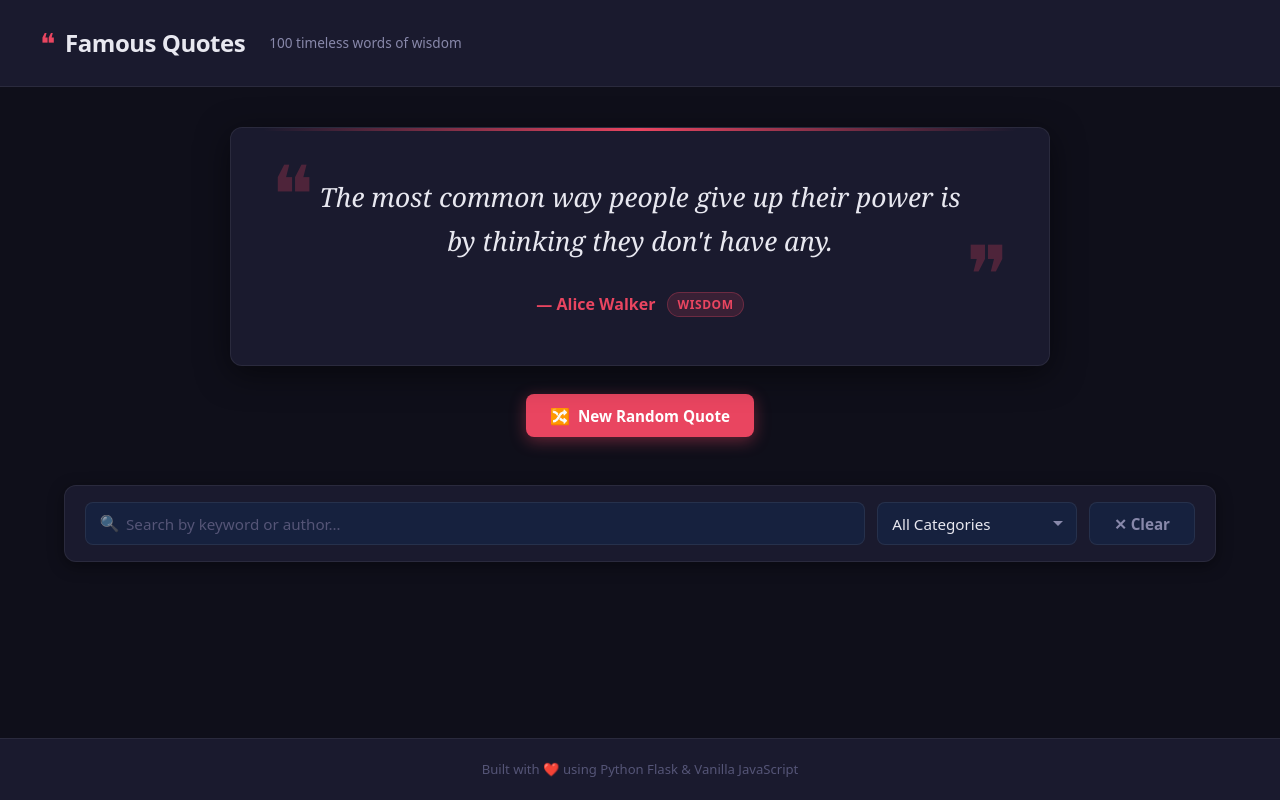
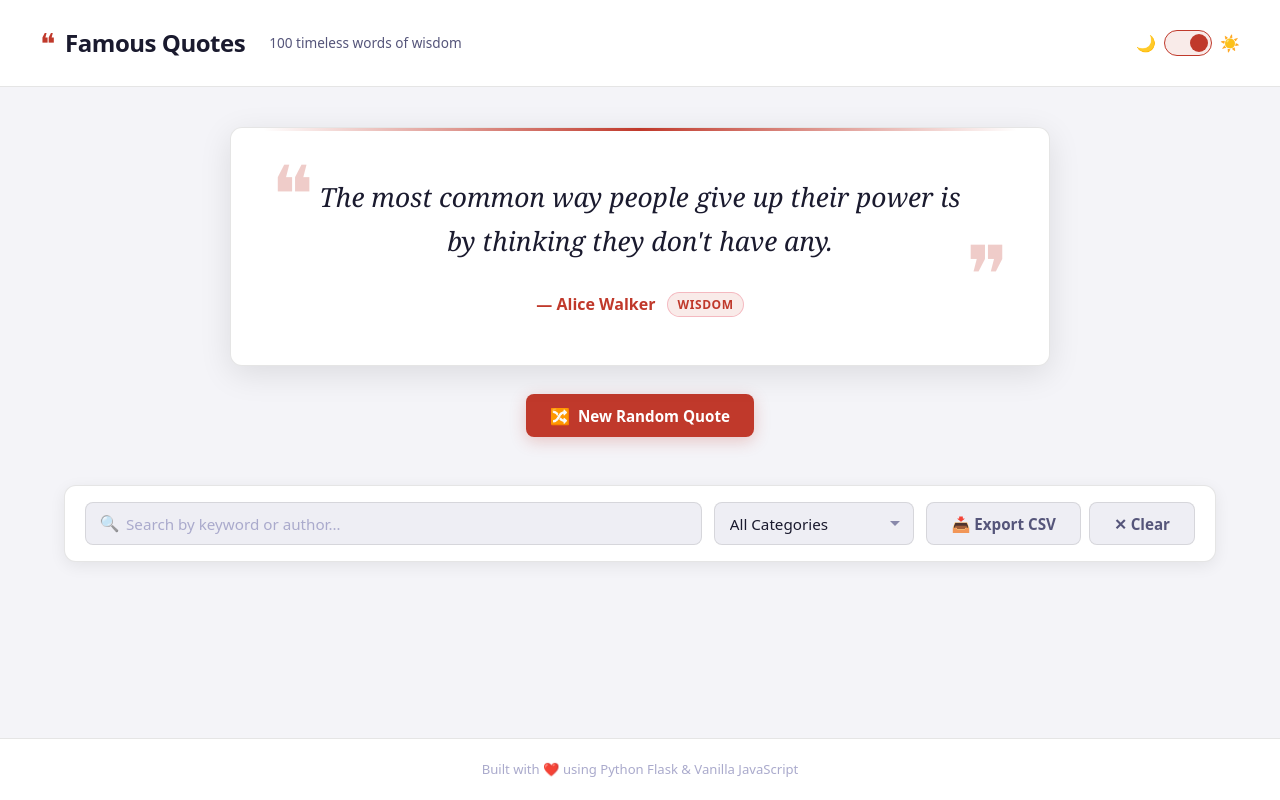
Before and after one commit to NiqueM/NiqueM-famous-quotes, a Flask app: page / in a window 1280 px wide. Run offline with Flask 3, Linux system fonts and the light colour scheme.

Commit message:
feat: copy to clipboard, export CSV, dark/light mode toggle

```diff
--- a/static/css/style.css
+++ b/static/css/style.css
@@ -32,7 +32,35 @@
   --font-quote:  Georgia, 'Times New Roman', serif;
 }
 
+/* ── Light Theme Override ───────────────────────────────────────── */
+[data-theme="light"] {
+  --bg:          #f4f4f8;
+  --surface:     #ffffff;
+  --surface-2:   #eeeef4;
+  --surface-3:   #e4e4ec;
+  --accent:      #c0392b;
+  --accent-dim:  rgba(192, 57, 43, 0.1);
+  --accent-glow: rgba(192, 57, 43, 0.25);
+  --text:        #1a1a2e;
+  --text-muted:  #55557a;
+  --text-dim:    #aaaacc;
+  --border:      rgba(0, 0, 0, 0.1);
+  --border-hover:rgba(192, 57, 43, 0.35);
+  --shadow:      0 8px 32px rgba(0, 0, 0, 0.1);
+  --shadow-card: 0 4px 16px rgba(0, 0, 0, 0.07);
+}
+
 html { scroll-behavior: smooth; }
+
+/* Smooth theme transition on all colour-carrying properties */
+body, .site-header, .hero-card, .quote-card, .search-bar,
+.search-input, .category-select, .btn-ghost, .no-results, .site-footer {
+  transition:
+    background-color var(--transition),
+    border-color var(--transition),
+    color var(--transition),
+    box-shadow var(--transition);
+}
 
 body {
   background-color: var(--bg);
@@ -95,6 +123,70 @@ body {
 .header-sub {
   color: var(--text-muted);
   font-size: 0.85rem;
+  flex: 1;
+}
+
+/* ── Theme Toggle ───────────────────────────────────────────────── */
+.theme-toggle {
+  display: flex;
+  align-items: center;
+  gap: 0.5rem;
+  margin-left: auto;
+}
+
+.toggle-label {
+  font-size: 1rem;
+  line-height: 1;
+  user-select: none;
+}
+
+.toggle-switch {
+  position: relative;
+  display: inline-block;
+  width: 48px;
+  height: 26px;
+  cursor: pointer;
+}
+
+.toggle-switch input {
+  opacity: 0;
+  width: 0;
+  height: 0;
+  position: absolute;
+}
+
+.toggle-track {
+  position: absolute;
+  inset: 0;
+  background: var(--surface-2);
+  border: 1px solid var(--border);
+  border-radius: 999px;
+  transition: background var(--transition), border-color var(--transition);
+}
+
+.toggle-thumb {
+  position: absolute;
+  top: 3px;
+  left: 3px;
+  width: 18px;
+  height: 18px;
+  border-radius: 50%;
+  background: var(--text-muted);
+  transition: transform var(--transition), background var(--transition);
+}
+
+.toggle-switch input:checked + .toggle-track {
+  background: var(--accent-dim);
+  border-color: var(--accent);
+}
+
+.toggle-switch input:checked + .toggle-track .toggle-thumb {
+  transform: translateX(22px);
+  background: var(--accent);
+}
+
+.toggle-switch:focus-within .toggle-track {
+  box-shadow: 0 0 0 3px var(--accent-dim);
 }
 
 /* ── Main Layout ────────────────────────────────────────────────── */
--- a/static/js/app.js
+++ b/static/js/app.js
@@ -17,19 +17,25 @@ const API = {
 };
 
 // ── DOM refs ───────────────────────────────────────────────────────
-const heroCard       = document.getElementById('hero-card');
-const heroText       = document.getElementById('hero-text');
-const heroAuthor     = document.getElementById('hero-author');
-const heroCategory   = document.getElementById('hero-category');
-const btnRandom      = document.getElementById('btn-random');
-const searchInput    = document.getElementById('search-input');
-const categoryFilter = document.getElementById('category-filter');
-const btnClear       = document.getElementById('btn-clear');
-const quotesGrid     = document.getElementById('quotes-grid');
-const resultsSection = document.getElementById('results-section');
-const resultsHeader  = document.getElementById('results-header');
-const resultsCount   = document.getElementById('results-count');
-const noResults      = document.getElementById('no-results');
+const heroCard        = document.getElementById('hero-card');
+const heroText        = document.getElementById('hero-text');
+const heroAuthor      = document.getElementById('hero-author');
+const heroCategory    = document.getElementById('hero-category');
+const btnRandom       = document.getElementById('btn-random');
+const searchInput     = document.getElementById('search-input');
+const categoryFilter  = document.getElementById('category-filter');
+const btnClear        = document.getElementById('btn-clear');
+const btnExport       = document.getElementById('btn-export');
+const themeToggle     = document.getElementById('theme-toggle-input');
+const quotesGrid      = document.getElementById('quotes-grid');
+const resultsSection  = document.getElementById('results-section');
+const resultsHeader   = document.getElementById('results-header');
+const resultsCount    = document.getElementById('results-count');
+const noResults       = document.getElementById('no-results');
+
+// ── State ──────────────────────────────────────────────────────────
+/** Tracks whatever quotes are currently visible in the grid. Used by Export CSV. */
+let currentResults = [];
 
 // ── Utilities ──────────────────────────────────────────────────────
 
@@ -110,6 +116,29 @@ async function loadCategories() {
 // ── Quote Cards ────────────────────────────────────────────────────
 
 /**
+ * Copy a quote's text and author to the clipboard.
+ * Shows a brief "✓ Copied!" state on the button, then resets.
+ */
+async function copyQuoteToClipboard(quote, btn) {
+  const formatted = `"${quote.text}" — ${quote.author}`;
+  try {
+    await navigator.clipboard.writeText(formatted);
+    btn.textContent = '✓';
+    btn.classList.add('copied');
+    btn.title = 'Copied!';
+    setTimeout(() => {
+      btn.textContent = '📋';
+      btn.classList.remove('copied');
+      btn.title = 'Copy to clipboard';
+    }, 2000);
+  } catch {
+    // Fallback for browsers that block clipboard without user gesture
+    btn.textContent = '✗';
+    setTimeout(() => { btn.textContent = '📋'; }, 1500);
+  }
+}
+
+/**
  * Build and return a quote card DOM element.
  * Highlights `searchTerm` in both text and author if provided.
  */
@@ -121,18 +150,26 @@ function buildQuoteCard(quote, searchTerm = '') {
   const highlightedAuthor = highlight(quote.author, searchTerm);
 
   card.innerHTML = `
+    <button class="btn-copy" title="Copy to clipboard" aria-label="Copy quote to clipboard">📋</button>
     <p class="card-text">${highlightedText}</p>
     <footer class="card-footer">
       <span class="card-author">${highlightedAuthor}</span>
       <span class="category-badge">${escapeHTML(quote.category)}</span>
     </footer>
   `;
+
+  // Attach copy listener directly to the button element (avoids re-querying)
+  card.querySelector('.btn-copy').addEventListener('click', function () {
+    copyQuoteToClipboard(quote, this);
+  });
+
   return card;
 }
 
 /** Render an array of quotes into the grid. */
 function renderQuotes(quotes, searchTerm = '') {
   quotesGrid.innerHTML = '';
+  currentResults = quotes; // keep state for CSV export
 
   if (quotes.length === 0) {
     noResults.hidden = false;
@@ -180,19 +217,80 @@ function hideResults() {
   quotesGrid.innerHTML = '';
   resultsHeader.hidden = true;
   noResults.hidden = true;
+  currentResults = [];
 }
 
 function clearSearch() {
-  searchInput.value      = '';
-  categoryFilter.value   = '';
+  searchInput.value     = '';
+  categoryFilter.value  = '';
   hideResults();
   searchInput.focus();
+}
+
+// ── Export CSV ─────────────────────────────────────────────────────
+
+/**
+ * Convert an array of quote objects to a CSV string and trigger a download.
+ * If the grid has results, export those; otherwise fetch and export all 100.
+ */
+async function exportToCSV() {
+  let quotes = currentResults.length > 0 ? currentResults : null;
+
+  if (!quotes) {
+    try {
+      quotes = await API.quotes();
+    } catch {
+      alert('Could not fetch quotes for export. Is the server running?');
+      return;
+    }
+  }
+
+  const escape = val => `"${String(val).replace(/"/g, '""')}"`;
+  const header = ['ID', 'Author', 'Category', 'Quote'].map(escape).join(',');
+  const rows   = quotes.map(q =>
+    [q.id, q.author, q.category, q.text].map(escape).join(',')
+  );
+  const csv    = [header, ...rows].join('\r\n');
+
+  const blob = new Blob([csv], { type: 'text/csv;charset=utf-8;' });
+  const url  = URL.createObjectURL(blob);
+  const a    = document.createElement('a');
+  const filename = currentResults.length > 0
+    ? `quotes-filtered-${Date.now()}.csv`
+    : 'famous-quotes-all.csv';
+
+  a.href     = url;
+  a.download = filename;
+  a.style.display = 'none';
+  document.body.appendChild(a);
+  a.click();
+  document.body.removeChild(a);
+  URL.revokeObjectURL(url);
+}
+
+// ── Theme Toggle ───────────────────────────────────────────────────
+
+function applyTheme(isLight) {
+  document.documentElement.setAttribute('data-theme', isLight ? 'light' : 'dark');
+  themeToggle.checked = isLight;
+  localStorage.setItem('fq-theme', isLight ? 'light' : 'dark');
+}
+
+function initTheme() {
+  const saved = localStorage.getItem('fq-theme');
+  // Default to dark; respect saved preference or OS preference
+  const preferLight = saved
+    ? saved === 'light'
+    : window.matchMedia('(prefers-color-scheme: light)').matches;
+  applyTheme(preferLight);
 }
 
 // ── Event Listeners ────────────────────────────────────────────────
 
 btnRandom.addEventListener('click', loadRandomQuote);
 btnClear.addEventListener('click', clearSearch);
+btnExport.addEventListener('click', exportToCSV);
+themeToggle.addEventListener('change', () => applyTheme(themeToggle.checked));
 
 // Live search: debounced while typing
 const debouncedSearch = debounce(runSearch, 300);
@@ -212,5 +310,6 @@ categoryFilter.addEventListener('change', runSearch);
 // ── Init ───────────────────────────────────────────────────────────
 
 (async function init() {
+  initTheme();
   await Promise.all([loadRandomQuote(), loadCategories()]);
 })();
--- a/templates/index.html
+++ b/templates/index.html
@@ -16,6 +16,14 @@
         <span class="logo-text">Famous Quotes</span>
       </div>
       <p class="header-sub">100 timeless words of wisdom</p>
+      <div class="theme-toggle" aria-label="Toggle colour theme">
+        <span class="toggle-label" aria-hidden="true">🌙</span>
+        <label class="toggle-switch" for="theme-toggle-input" title="Switch to light mode">
+          <input type="checkbox" id="theme-toggle-input" aria-label="Toggle light/dark mode" />
+          <span class="toggle-track"><span class="toggle-thumb"></span></span>
+        </label>
+        <span class="toggle-label" aria-hidden="true">☀️</span>
+      </div>
     </div>
   </header>
 
@@ -62,6 +70,9 @@
         </div>
 
         <div class="search-actions">
+          <button id="btn-export" class="btn btn-ghost" aria-label="Export quotes to CSV">
+            📥 Export CSV
+          </button>
           <button id="btn-clear" class="btn btn-ghost" aria-label="Clear search and filters">
             ✕ Clear
           </button>
```
Also changed, not shown: other parts of static/css/style.css (+39 -0 lines).
